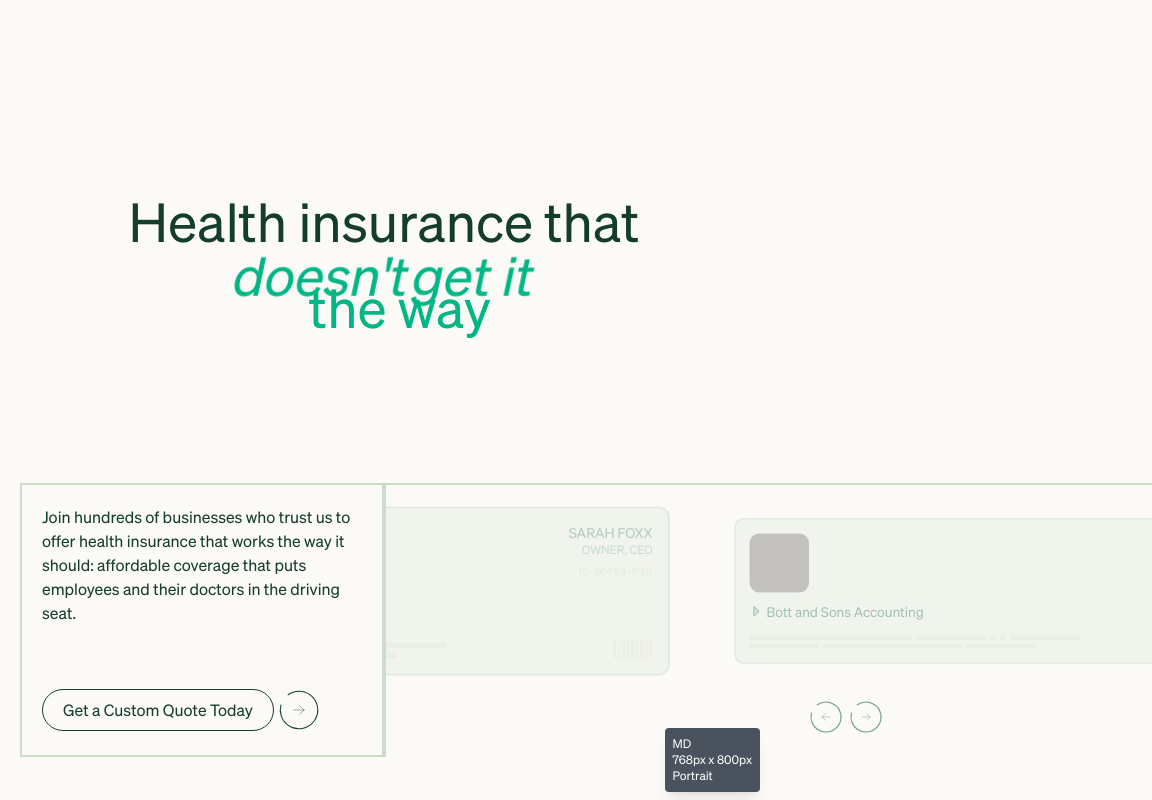
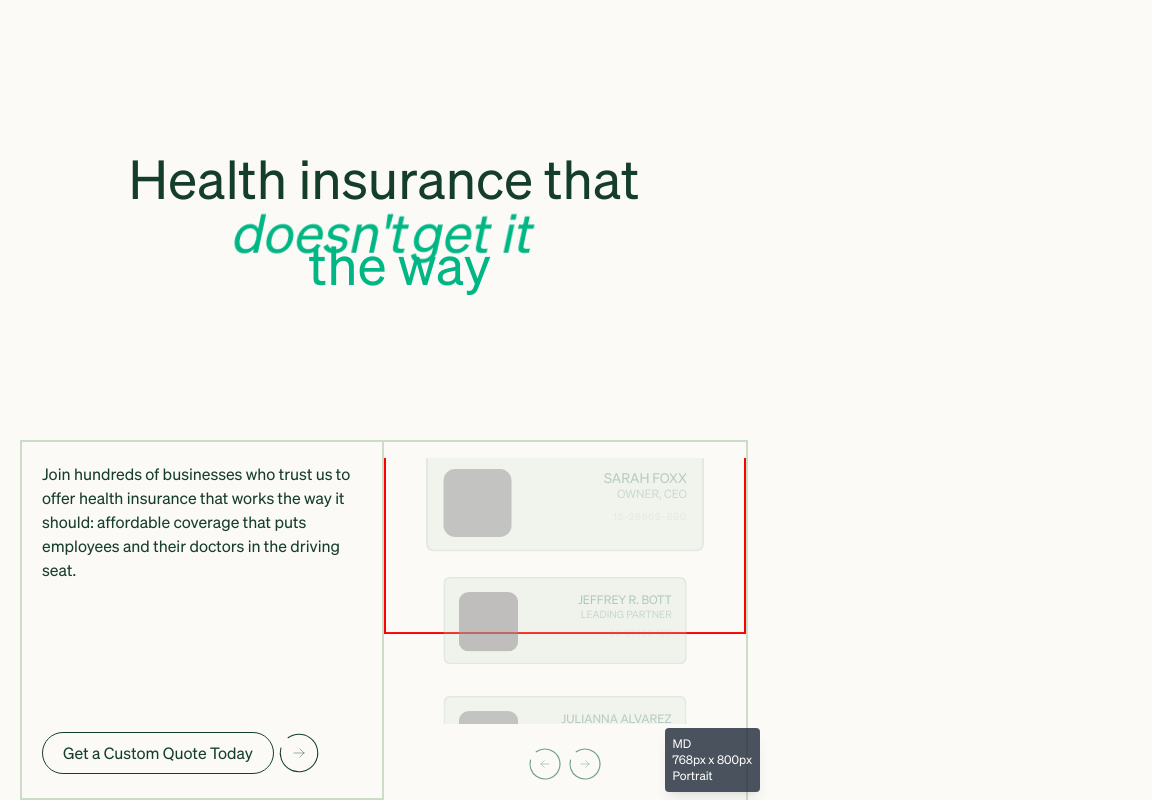
Before and after one commit to DereckAn/Animation, a Next.js app: page / in a window 768 px wide. Shown: the top 800 px of the page, 1152 px wide, since content can reach past the window. Built offline with nearby package versions, Linux system fonts and the light colour scheme; grey boxes are pictures that could not be loaded.

Commit message:
Carousel cards responsive tablets

```diff
--- a/app/page.tsx
+++ b/app/page.tsx
@@ -49,7 +49,7 @@ export default function Home() {
           </p>
           <CustomButton />
         </div>
-        <div className="flex basis-1/2 border-2 border-b-0 lg:border-l-0  border-green-100 lg:w-1/2 py-5">
+        <div className="flex basis-1/2 border-2 border-b-0 sm:h-[45vh] md:border-l-0 border-green-100 lg:w-1/2 py-5 sm:py-0 lg:py-5">
           <EmblaCarouselWithFramer options={OPTIONS} cards={cardSample} />
         </div>
       </div>
--- a/components/carousel/EmblaCarouselWithFramer.tsx
+++ b/components/carousel/EmblaCarouselWithFramer.tsx
@@ -15,8 +15,25 @@ type PropType = {
 
 const EmblaCarouselWithFramer: React.FC<PropType> = (props) => {
   const { options, cards } = props;
+
+  // Detectar si estamos en iPad para cambiar la orientación
+  const [isTablet, setIsTablet] = useState(false);
+
+  useEffect(() => {
+    const checkViewport = () => {
+      const width = window.innerWidth;
+      setIsTablet(width >= 641 && width <= 1024);
+    };
+
+    checkViewport();
+    window.addEventListener("resize", checkViewport);
+
+    return () => window.removeEventListener("resize", checkViewport);
+  }, []);
+
   const emblaOptions: EmblaOptionsType = {
     duration: 40,
+    axis: isTablet ? "y" : "x", // Vertical en tablet, horizontal en otros
     ...options,
   };
 
@@ -41,7 +58,6 @@ const EmblaCarouselWithFramer: React.FC<PropType> = (props) => {
 
   const { onAutoplayButtonClick } = useAutoplay(emblaApi);
 
-  // Detectar cambios y manejar transición
   const onSelect = useCallback(() => {
     if (!emblaApi) return;
     const newIndex = emblaApi.selectedScrollSnap();
@@ -49,7 +65,6 @@ const EmblaCarouselWithFramer: React.FC<PropType> = (props) => {
     if (newIndex !== activeIndex) {
       setIsTransitioning(true);
 
-      // Cambiar índice después de un breve delay para la secuencia
       setTimeout(() => {
         setActiveIndex(newIndex);
         setTimeout(() => setIsTransitioning(false), 100);
@@ -66,7 +81,6 @@ const EmblaCarouselWithFramer: React.FC<PropType> = (props) => {
     };
   }, [emblaApi, onSelect]);
 
-  // Variantes de animación para Framer Motion
   const cardVariants = {
     inactive: {
       scale: 0.85,
@@ -79,7 +93,7 @@ const EmblaCarouselWithFramer: React.FC<PropType> = (props) => {
       transition: {
         duration: 0.4,
         ease: "easeOut",
-        delay: 0.1, // Pequeño delay para que se vea después del scroll
+        delay: 0.1,
       },
     },
     transitioning: {
@@ -95,11 +109,11 @@ const EmblaCarouselWithFramer: React.FC<PropType> = (props) => {
   };
 
   return (
-    <div className="embla">
+    <section className="embla">
       <div className="embla__viewport" ref={emblaRef}>
-        <div className="embla__container ">
+        <div className="embla__container">
           {cards?.map((cardProps, index) => (
-            <div className="embla__slide " key={index}>
+            <div className="embla__slide" key={index}>
               <motion.div
                 className="embla__slide__inner"
                 variants={cardVariants}
@@ -113,9 +127,10 @@ const EmblaCarouselWithFramer: React.FC<PropType> = (props) => {
         </div>
       </div>
 
-      <div className="pt-5 lg:p-0">
+      {/* Botones adaptativos según la orientación */}
+      <div className={`pt-5 lg:p-0 flex flex-row justify-center gap-4"}`}>
         <RotatingArrowIcon
-          direction="left"
+          direction={"left"}
           disabled={prevBtnDisabled}
           size={40}
           stroke="0.7"
@@ -123,7 +138,7 @@ const EmblaCarouselWithFramer: React.FC<PropType> = (props) => {
           className="group text-green-300"
         />
         <RotatingArrowIcon
-          direction="right"
+          direction={"right"}
           disabled={nextBtnDisabled}
           size={40}
           stroke="0.7"
@@ -131,7 +146,7 @@ const EmblaCarouselWithFramer: React.FC<PropType> = (props) => {
           className="group text-green-300"
         />
       </div>
-    </div>
+    </section>
   );
 };
 
--- a/components/hero/Card.tsx
+++ b/components/hero/Card.tsx
@@ -20,7 +20,11 @@ export const Card = ({
   barcodeValue = "123",
 }: CardProps) => {
   return (
-    <div className="border-2 border-green-300/20 rounded-lg sm:rounded-xl lg:rounded-2xl p-2 sm:p-4 lg:p-6 w-full h-full bg-green-100/35 flex flex-col justify-between overflow-hidden box-border">
+    <div
+      className="border-2 border-green-300/20 rounded-lg
+      p-2 sm:p-4 lg:p-6 w-full h-full max-h-[250px] 2xl:max-h-none bg-green-100/35
+      flex flex-col justify-between overflow-hidden "
+    >
       <div className="flex items-start justify-between text-end min-h-0 flex-shrink-0 mb-2 sm:mb-3 lg:mb-4">
         <Image
           src={image || cerdo}
@@ -98,9 +102,9 @@ export const Card = ({
           <div id="barcode" className="flex-shrink-0">
             <GreenBarcode
               value={barcodeValue}
-              width={40}
+              width={30}
               height={18}
-              className="sm:w-[40px] sm:h-[22px] lg:w-[50px] lg:h-[25px]"
+              className="sm:w-[45px] sm:h-[22px] lg:w-[50px] lg:h-[25px]"
             />
           </div>
         </div>
--- a/styles/embla.css
+++ b/styles/embla.css
@@ -52,20 +52,20 @@
     align-items: center;
     justify-content: center;
     box-sizing: border-box;
-    overflow: visible; /* Cambiado para permitir que se vean las cards adyacentes */
+    overflow: visible;
 }
 
-/* Mobile First - hasta 640px */
+/* Mobile First - hasta 640px (horizontal) */
 @media (max-width: 640px) {
     .embla {
         padding: 0.25rem 0;
-        --slide-size: 78%; /* Perfecto para ver las adyacentes */
-        --slide-spacing: 0.5rem; /* Pequeño espacio entre slides */
+        --slide-size: 78%;
+        --slide-spacing: 0.5rem;
     }
 
     .embla__viewport {
         height: 85%;
-        padding: 0 0.5rem; /* Padding para centrar mejor */
+        padding: 0 0.5rem;
     }
 
     .embla__slide {
@@ -74,20 +74,57 @@
     }
 }
 
-/* Tablets - 641px a 1023px */
-@media (min-width: 641px) and (max-width: 1023px) {
+/* iPad - 641px a 1024px (VERTICAL) */
+@media (min-width: 641px) and (max-width: 1024px) {
     .embla {
-        --slide-size: 70%;
-        --slide-spacing: 0.75rem;
+        padding: 1rem 0;
+        --slide-size: 60%; /* Reducido para ver mejor las adyacentes */
+        --slide-spacing: 1rem;
+        --slide-height: 50vh; /* Altura fija para evitar estiramiento */
+        height: 100%;
     }
 
     .embla__viewport {
-        height: 80%;
+        height: 100%;
+        width: 100%;
+        padding: 2rem 0; /* Más padding para centrar mejor */
+    }
+
+    .embla__container {
+        display: flex;
+        flex-direction: column;
+        touch-action: pan-y pinch-zoom;
+        /* height: calc(var(--slide-spacing) - var(--slide-height)); */
+        width: 100%;
+        align-items: center; /* Centra las cards horizontalmente */
+        border: 2px solid red;
+    }
+
+    .embla__slide {
+        transform: translate3d(0, 0, 0);
+        flex: 0 0 var(--slide-size); /* 60% de altura */
+        min-height: 0;
+        min-width: auto;
+        padding-left: 0;
+        padding-top: var(--slide-spacing);
+        display: flex;
+        align-items: center;
+        justify-content: center;
+        width: 80%; /* Ancho limitado para mejor proporción */
+        max-height: var(--slide-height); /* Altura máxima fija */
+        overflow: visible;
+    }
+
+    /* Limitar la altura del slide inner en iPad */
+    .embla__slide__inner {
+        max-height: var(--slide-height);
+        width: 100%;
+        height: 100%;
     }
 }
 
-/* Desktop - 1024px en adelante */
-@media (min-width: 1024px) {
+/* Desktop - 1025px en adelante (horizontal) */
+@media (min-width: 1025px) {
     .embla {
         --slide-size: 60%;
         --slide-spacing: 1rem;
```
